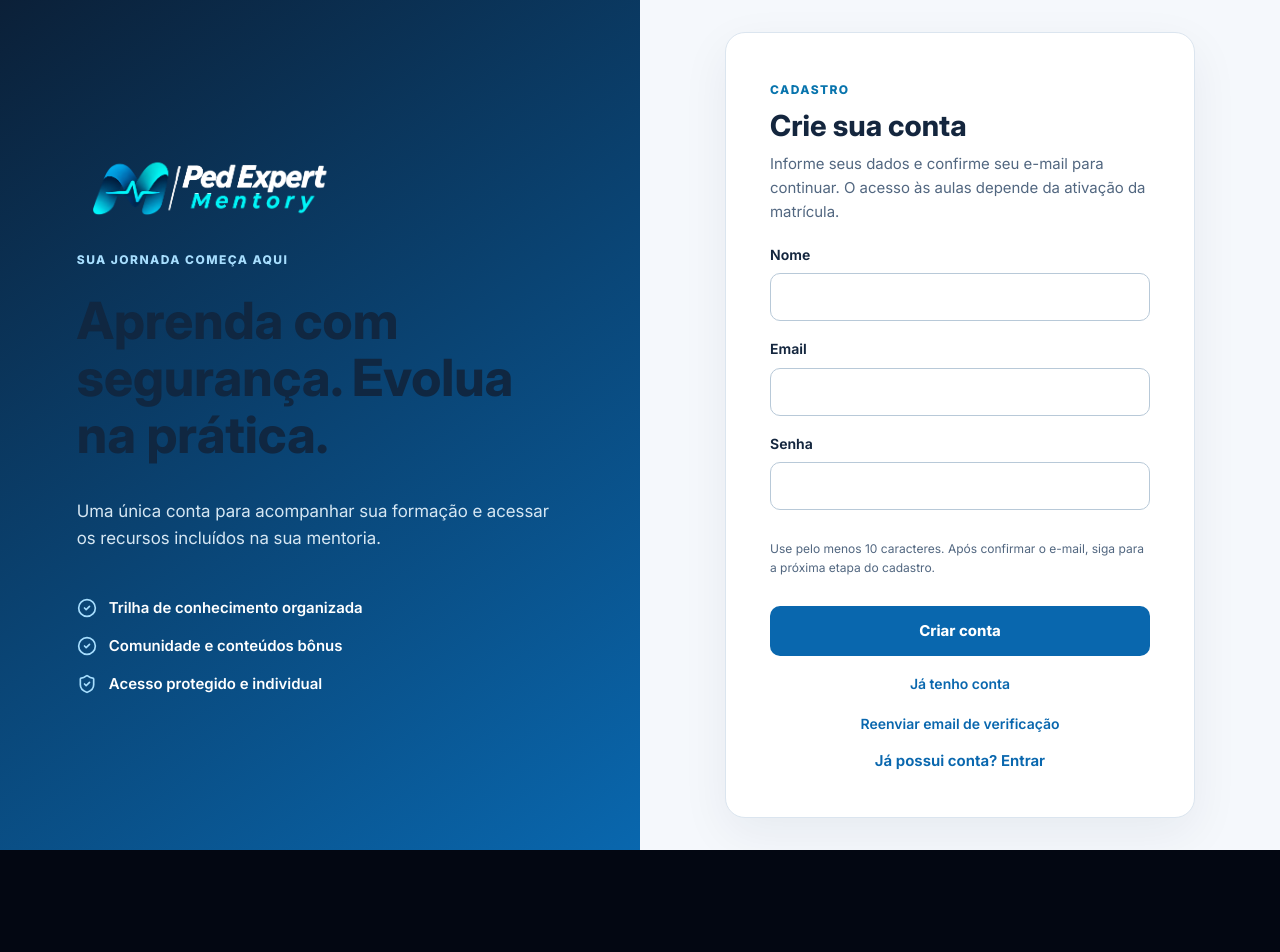
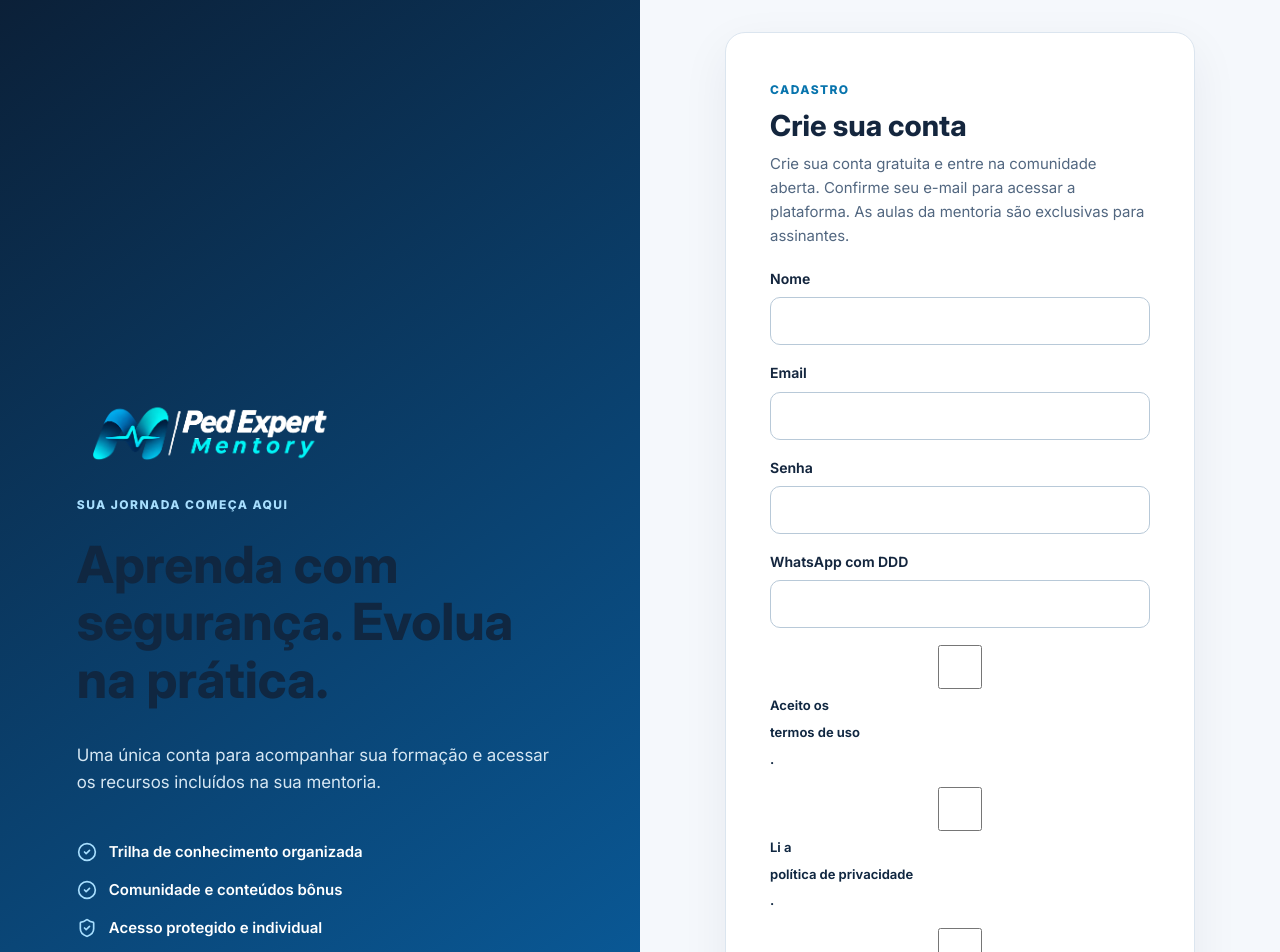
Before and after one commit to g4trader/iatron_calculator, a Next.js app in the folder frontend/: page /mentory/register in a window 1280 px wide. Shown: the top 952 px of the page. Before the commit the page ends 850 px from the top, so only its background shows below. Built offline with nearby package versions, Linux system fonts and the light colour scheme; no server answers; the database is empty.

Commit message:
feat(onboarding): collect contact and consent, offer open community after signup

```diff
--- a/frontend/app/api/auth/register/route.ts
+++ b/frontend/app/api/auth/register/route.ts
@@ -22,16 +22,21 @@ export async function POST(request: Request) {
     return NextResponse.json({ error: parsed.error.issues[0]?.message ?? "Dados inválidos." }, { status: 400 });
   }
 
+  if (parsed.data.context === "mentory" && (!parsed.data.name || !parsed.data.whatsapp || !parsed.data.termsAccepted || !parsed.data.privacyAcknowledged)) {
+    return NextResponse.json({ error: "Informe nome, WhatsApp e aceite os termos e a política de privacidade." }, { status: 400 });
+  }
+
   const rateLimit = await enforceAuthRateLimit(request, "register", parsed.data.email);
   if (!rateLimit.result.allowed) return rateLimitedResponse(rateLimit.result.retryAfter);
 
   const result = await registerUser(parsed.data);
   if (!result.ok && result.code === "EMAIL_IN_USE") {
-    return NextResponse.json({ error: "Este email já possui acesso por senha." }, { status: 409 });
+    return NextResponse.json({ error: "Este email já possui uma conta. Entre ou recupere sua senha." }, { status: 409 });
   }
 
   return NextResponse.json({
     ok: true,
+    ...(parsed.data.context === "mentory" ? { communityUrl: process.env.PEDIATRON_OPEN_COMMUNITY_URL || "https://chat.whatsapp.com/IZfXGWubm5gKO9baqP2lWa" } : {}),
     message: "Cadastro criado. Verifique seu email para liberar o acesso."
   });
 }
--- a/frontend/app/mentory/register/page.tsx
+++ b/frontend/app/mentory/register/page.tsx
@@ -15,7 +15,7 @@ export default async function MentoryRegister(){
       <ul><li><CheckCircle2/> Trilha de conhecimento organizada</li><li><CheckCircle2/> Comunidade e conteúdos bônus</li><li><ShieldCheck/> Acesso protegido e individual</li></ul>
     </section>
     <section className="mentory-auth-form-panel">
-      <div className="mentory-auth-card"><span className="mentory-auth-eyebrow">CADASTRO</span><h2>Crie sua conta</h2><p>Informe seus dados e confirme seu e-mail para continuar. O acesso às aulas depende da ativação da matrícula.</p><RegisterForm mentory/><p className="mentory-auth-back"><Link href="/mentory/login">Já possui conta? Entrar</Link></p></div>
+      <div className="mentory-auth-card"><span className="mentory-auth-eyebrow">CADASTRO</span><h2>Crie sua conta</h2><p>Crie sua conta gratuita e entre na comunidade aberta. Confirme seu e-mail para acessar a plataforma. As aulas da mentoria são exclusivas para assinantes.</p><RegisterForm mentory/><p className="mentory-auth-back"><Link href="/mentory/login">Já possui conta? Entrar</Link></p></div>
     </section>
   </main>;
 }
--- a/frontend/app/verify-email/page.tsx
+++ b/frontend/app/verify-email/page.tsx
@@ -21,13 +21,13 @@ export default async function VerifyEmailPage({ searchParams }: { searchParams?:
           <h1 className="text-3xl font-black text-white">{result.ok ? "Email verificado." : rateLimited ? "Muitas tentativas." : "Link inválido ou expirado."}</h1>
           <p className="mt-3 text-sm leading-6 text-slate-400">
             {result.ok
-              ? ('mentory' in result && ('mentory' in result && result.mentory)) ? "E-mail confirmado! Entre na Ped Expert Mentory para enviar o comprovante de pagamento. As aulas permanecem bloqueadas até a aprovação da matrícula." : "Sua conta foi liberada. Você já pode entrar na plataforma clínica."
+              ? ('mentory' in result && ('mentory' in result && result.mentory)) ? "E-mail confirmado! Entre na plataforma. A contratação da mentoria acontece com nossa equipe consultiva na comunidade aberta." : "Sua conta foi liberada. Você já pode entrar na plataforma clínica."
               : rateLimited
                 ? "Aguarde alguns minutos antes de tentar verificar novamente."
-                : "Solicite um novo cadastro ou entre em contato com o suporte quando disponível."}
+                : "Solicite um novo link de verificação."}
           </p>
           <div className="mt-8">
-            <PremiumButton href={result.ok ? (('mentory' in result && result.mentory) ? "/mentory/login" : "/login?verified=1") : "/register"}>{result.ok ? "Entrar" : "Criar conta"}</PremiumButton>
+            <PremiumButton href={result.ok ? (('mentory' in result && result.mentory) ? "/mentory/login" : "/login?verified=1") : "/resend-verification"}>{result.ok ? "Entrar" : "Reenviar verificação"}</PremiumButton>
           </div>
         </NeuralCard>
       </div>
--- a/frontend/components/auth/RegisterForm.tsx
+++ b/frontend/components/auth/RegisterForm.tsx
@@ -6,6 +6,7 @@ import { useState, useRef } from "react";
 export function RegisterForm({ mentory = false }: { mentory?: boolean } = {}) {
   const [error, setError] = useState("");
   const [success, setSuccess] = useState("");
+  const [communityUrl, setCommunityUrl] = useState("");
   const [isPending, setPending] = useState(false);
   const submitting = useRef(false);
 
@@ -23,7 +24,7 @@ export function RegisterForm({ mentory = false }: { mentory?: boolean } = {}) {
           name: String(formData.get("name") ?? ""),
           email: String(formData.get("email") ?? ""),
           password: String(formData.get("password") ?? ""),
-          ...(mentory ? { context: "mentory" } : {})
+          ...(mentory ? { context: "mentory", whatsapp: (() => { const digits = String(formData.get("whatsapp") ?? "").replace(/\D/g, ""); return "+" + (digits.length <= 11 ? "55" : "") + digits; })(), termsAccepted: formData.has("terms"), privacyAcknowledged: formData.has("privacy"), marketingConsent: formData.has("marketing") } : {})
         };
 
         submitting.current = true;
@@ -39,7 +40,8 @@ export function RegisterForm({ mentory = false }: { mentory?: boolean } = {}) {
             setError(data.error ?? "Não foi possível criar a conta.");
             return;
           }
-          setSuccess(mentory ? 'Conta criada! Confira seu e-mail e confirme o endereço, para ir pra próxima etapa.' : data.message ?? 'Conta criada. Verifique seu email.');
+          setCommunityUrl(data.communityUrl ?? "");
+          setSuccess(mentory ? 'Conta criada! Entre na comunidade aberta e confirme seu e-mail para acessar a plataforma.' : data.message ?? 'Conta criada. Verifique seu email.');
           form.reset();
         } catch {
           setError("Não foi possível confirmar o cadastro. Verifique seu email antes de tentar novamente.");
@@ -61,6 +63,13 @@ export function RegisterForm({ mentory = false }: { mentory?: boolean } = {}) {
         Senha
         <input className={mentory ? "mentory-register-input" : "h-12 rounded-md border border-cyan-300/15 bg-slate-950 px-4 text-white outline-none transition focus:border-cyan-300/60"} name="password" type="password" autoComplete="new-password" minLength={10} required disabled={isPending} />
       </label>
+      {mentory && <>
+        <label className="mentory-register-field">WhatsApp com DDD<input className="mentory-register-input" name="whatsapp" type="tel" autoComplete="tel" required disabled={isPending}/></label>
+        <label><input type="checkbox" name="terms" required disabled={isPending}/> Aceito os <Link href="/mentory/termos" target="_blank">termos de uso</Link>.</label>
+        <label><input type="checkbox" name="privacy" required disabled={isPending}/> Li a <Link href="/mentory/privacidade" target="_blank">política de privacidade</Link>.</label>
+        <label><input type="checkbox" name="marketing" disabled={isPending}/> Aceito receber comunicações comerciais (opcional).</label>
+      </>}
+      {communityUrl && <a className="mentory-register-submit" href={communityUrl} target="_blank" rel="noopener noreferrer">Entrar na comunidade aberta</a>}
       <p className={mentory ? "mentory-register-help" : "text-xs leading-5 text-slate-500"}>Use pelo menos 10 caracteres. Após confirmar o e-mail, siga para a próxima etapa do cadastro.</p>
       {error ? <p className={mentory ? "mentory-register-error" : "text-sm font-semibold text-red-200"}>{error}</p> : null}
       {success ? <p className={mentory ? "mentory-register-success" : "rounded-md border border-emerald-300/20 bg-emerald-300/10 p-3 text-sm font-semibold text-emerald-100"}>{success}</p> : null}
--- a/frontend/lib/account-auth.ts
+++ b/frontend/lib/account-auth.ts
@@ -115,8 +115,8 @@ export async function verifyEmailToken(token: string) {
     const destinations = Array.from(new Set(managers.map(m => m.user.email).filter((email): email is string => Boolean(email))));
     await Promise.allSettled(destinations.map(to => sendEmail({
       to,
-      subject: 'Ped Expert Mentory — novo cadastro aguardando matrícula',
-      text: `Novo cadastro verificado: ${student?.name || 'Aluno'} (${student?.email || 'sem e-mail'}). Consulte a fila de matrículas em https://www.pediatron.com.br/mentory/admin/alunos. Verifique o pagamento antes de ativar.`
+      subject: 'Pediatron — novo cadastro verificado',
+      text: `Novo cadastro verificado: ${student?.name || 'Aluno'} (${student?.email || 'sem e-mail'}). Consulte a fila em https://www.pediatron.com.br/mentory/admin/alunos. A contratação é consultiva; não ative sem confirmação do pagamento.`
     })));
   }
   auditAuthEvent("email_verified", { userId: storedToken.userId });
```
